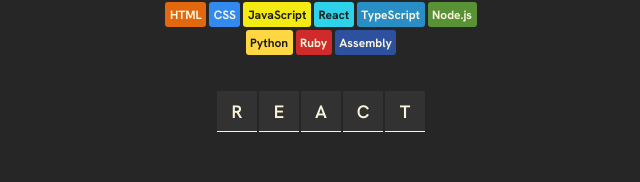
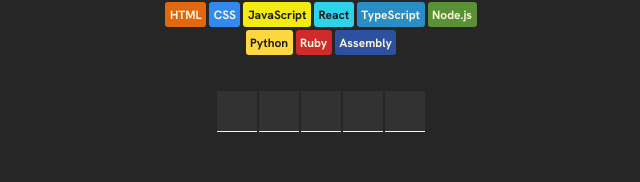
Before and after one commit to daniela-mendes/react-101, a React (Vite) app in the folder assembly-endgame/: page / in a window 1280 px wide. Shown: the part 261-443 px from the top of the page, without its empty margins (319-959 px from the left). Built offline with nearby package versions, Linux system fonts and the light colour scheme.

Commit message:
assembly endgame capstone: only displaying correctly guessed letters in word

```diff
--- a/assembly-endgame/src/App.tsx
+++ b/assembly-endgame/src/App.tsx
@@ -19,10 +19,10 @@
   ))
 
   const [currentWord, setCurrentWord] = useState("react")
-  const currentWordArray = currentWord.split("")
-  const guessWord = currentWordArray.map((letter, index) => (
-    <span key={index}>{letter.toUpperCase()}</span>
-  ))
+  const guessWord = currentWord.split("").map((letter, index) => {
+    const className = clsx(guessedLetters.includes(letter) && "correct-guess")
+    return <span key={index} className={className}>{letter.toUpperCase()}</span>
+  })
 
   const alphabet = "abcdefghijklmnopqrstuvwxyz"
   const keyboardLetters = alphabet.split("").map(letter => {
--- a/assembly-endgame/src/index.css
+++ b/assembly-endgame/src/index.css
@@ -89,9 +89,13 @@
     text-align: center;
     align-content: center;
 
-    color: #F9F4DA;
+    color: transparent;
     font-size: 18px;
     font-weight: 600;
+
+    &.correct-guess {
+      color: #F9F4DA;
+    }
   }
 }
 
```
